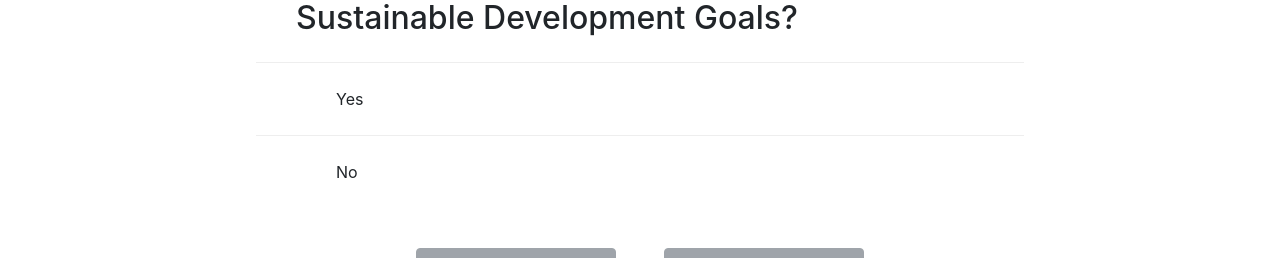
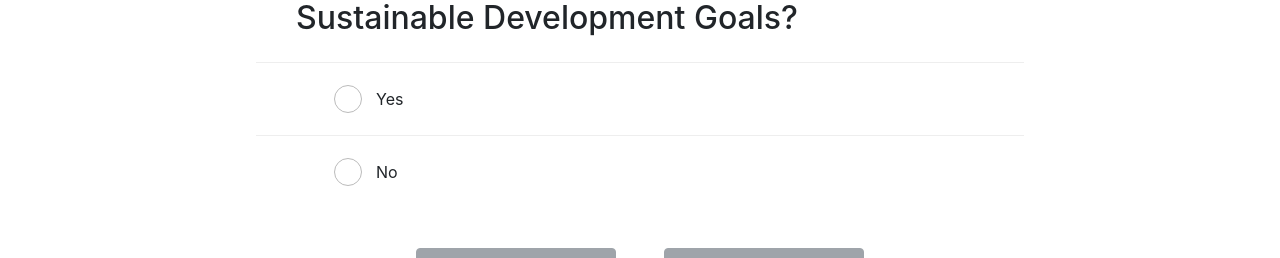
Before and after one commit to rachita19082/eligibility-form, a React (Create React App) app: page / in a window 1280 px wide. Both pictures are taken after a click on the button "Start test". Shown: the part 248-506 px from the top of the page. Built offline with nearby package versions, Linux system fonts and the light colour scheme.

Commit message:
Added radioButton styling

```diff
--- a/src/components/AnswerOption.js
+++ b/src/components/AnswerOption.js
@@ -11,15 +11,16 @@ function AnswerOption(props) {
 
   return (
     <li className="answerOption">
-      <label className="radioCustomLabel" htmlFor={props.answerType}>
+      <label className="radioCustomLabel" htmlFor={props.key}>
       <input
+        id={props.key}
         type="radio"
         className="radioCustomButton"
         checked={answer === props.key}
         value={props.key}
         onChange={onValueChange}
       />
-      <div classname="optionContent">  {props.answerContent} </div>
+      <span className="optionContent"> {props.answerContent} </span>
       </label>
     </li>
   );
--- a/src/index.css
+++ b/src/index.css
@@ -96,9 +96,14 @@ body {
   position: relative;
   width: 100%;
   margin: 0;
-  padding: 1.5rem 2.5rem 1.5rem 5rem;
+  padding: 1.5rem 2.5rem 1.5rem;
   font-size: 16px;
   line-height: 1.5;
+}
+
+.optionContent {
+  position: relative;
+  padding: 1.5rem 2.5rem 1.5rem 5rem;
 }
 
 .radioCustomButton ~ .optionContent:before {
@@ -114,7 +119,6 @@ body {
   border: 1px solid #bbb;
   border-radius: 50%;
   transition: all 0.3s;
-  color: blue;
 }
 
 .radioCustomButton:checked ~ .optionContent:before {
@@ -122,5 +126,4 @@ body {
   background: #8bc53f url(./svg/icon-check.svg) no-repeat;
   background-size: 27px;
   border-color: #8bc53f;
-  font-weight: 100;
 }
```
